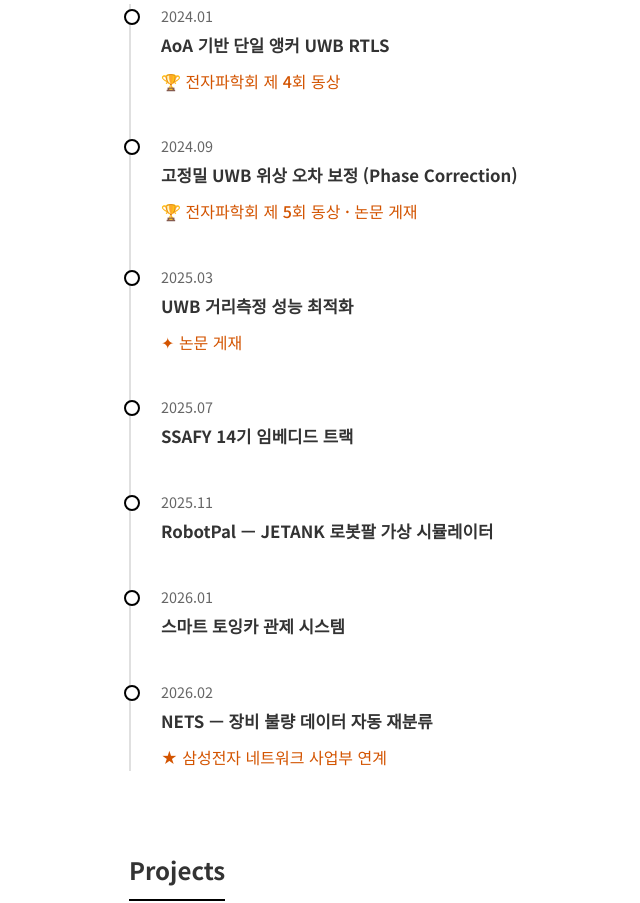
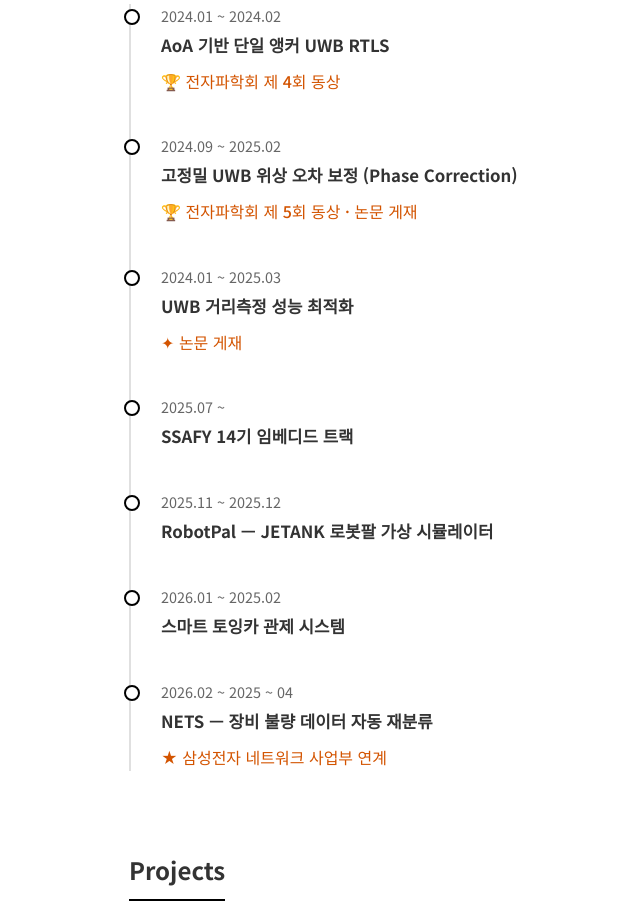
Before and after one commit to FastTurtle7892/FastTurtle7892.github.io, a plain HTML site: page index.html in a window 1280 px wide. Shown: the part 2219-3122 px from the top of the page, without its empty margins (81-721 px from the left). Drawn offline with Linux system fonts and the light colour scheme.

Commit message:
udpate profiles

```diff
--- a/index.html
+++ b/index.html
@@ -153,46 +153,46 @@
             <h2 class="section-title">Activities & Awards</h2>
             <div class="timeline">
                 <div class="timeline-item">
-                    <p class="timeline-date">2024.01</p>
+                    <p class="timeline-date">2024.01 ~ 2024.02</p>
                     <div class="timeline-content">
                         <h3>AoA 기반 단일 앵커 UWB RTLS</h3>
                         <p class="award">🏆 전자파학회 제 4회 동상</p>
                     </div>
                 </div>
                 <div class="timeline-item">
-                    <p class="timeline-date">2024.09</p>
+                    <p class="timeline-date">2024.09 ~ 2025.02</p>
                     <div class="timeline-content">
                         <h3>고정밀 UWB 위상 오차 보정 (Phase Correction)</h3>
                         <p class="award">🏆 전자파학회 제 5회 동상 · 논문 게재</p>
                     </div>
                 </div>
                 <div class="timeline-item">
-                    <p class="timeline-date">2025.03</p>
+                    <p class="timeline-date">2024.01 ~ 2025.03</p>
                     <div class="timeline-content">
                         <h3>UWB 거리측정 성능 최적화</h3>
                         <p class="award">✦ 논문 게재</p>
                     </div>
                 </div>
                 <div class="timeline-item">
-                    <p class="timeline-date">2025.07</p>
+                    <p class="timeline-date">2025.07 ~ </p>
                     <div class="timeline-content">
                         <h3>SSAFY 14기 임베디드 트랙</h3>
                     </div>
                 </div>
                 <div class="timeline-item">
-                    <p class="timeline-date">2025.11</p>
+                    <p class="timeline-date">2025.11 ~ 2025.12</p>
                     <div class="timeline-content">
                         <h3>RobotPal — JETANK 로봇팔 가상 시뮬레이터</h3>
                     </div>
                 </div>
                 <div class="timeline-item">
-                    <p class="timeline-date">2026.01</p>
+                    <p class="timeline-date">2026.01 ~ 2025.02</p>
                     <div class="timeline-content">
                         <h3>스마트 토잉카 관제 시스템</h3>
                     </div>
                 </div>
                 <div class="timeline-item">
-                    <p class="timeline-date">2026.02</p>
+                    <p class="timeline-date">2026.02 ~ 2025 ~ 04</p>
                     <div class="timeline-content">
                         <h3>NETS — 장비 불량 데이터 자동 재분류</h3>
                         <p class="award">★ 삼성전자 네트워크 사업부 연계</p>
```
